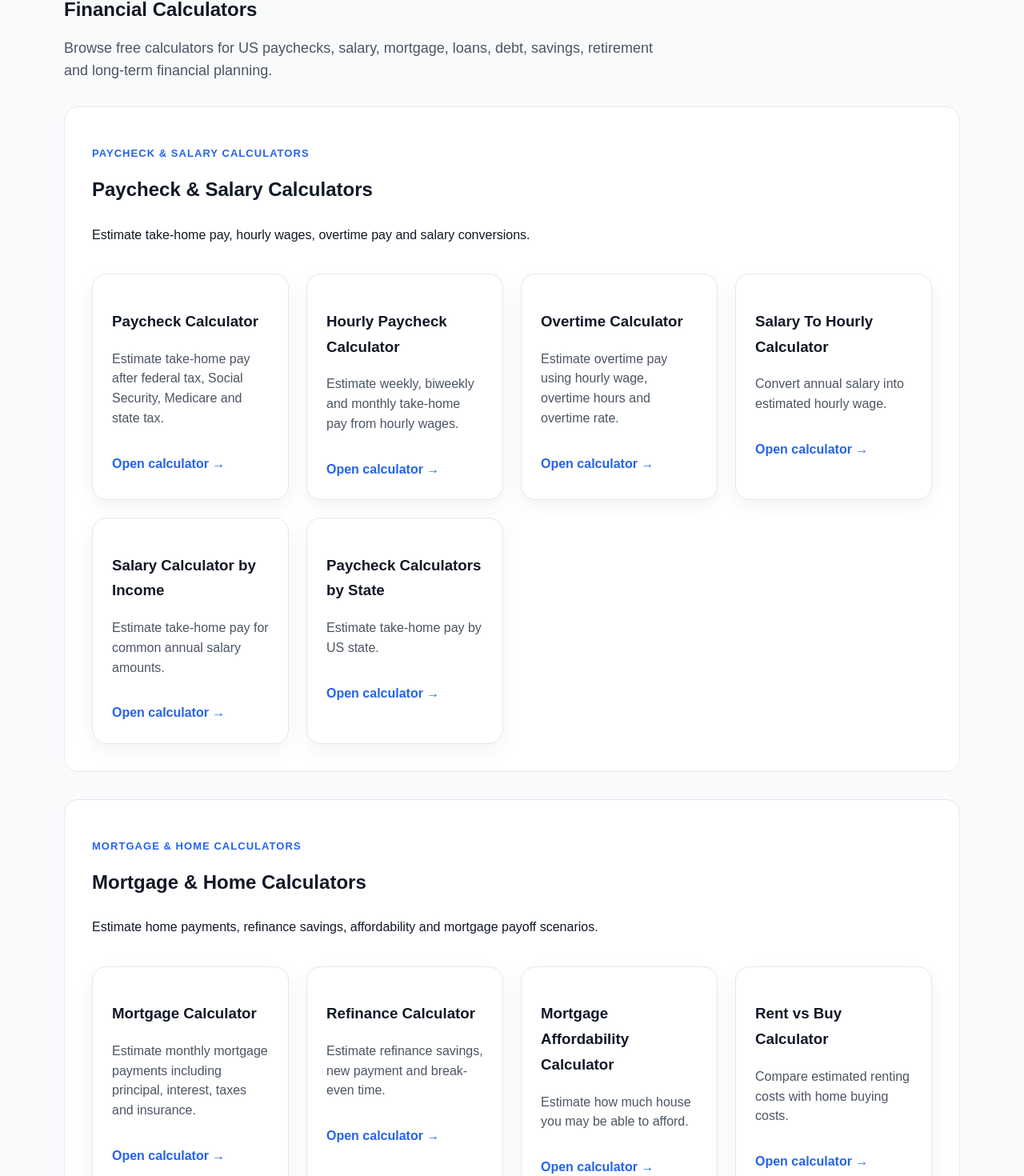
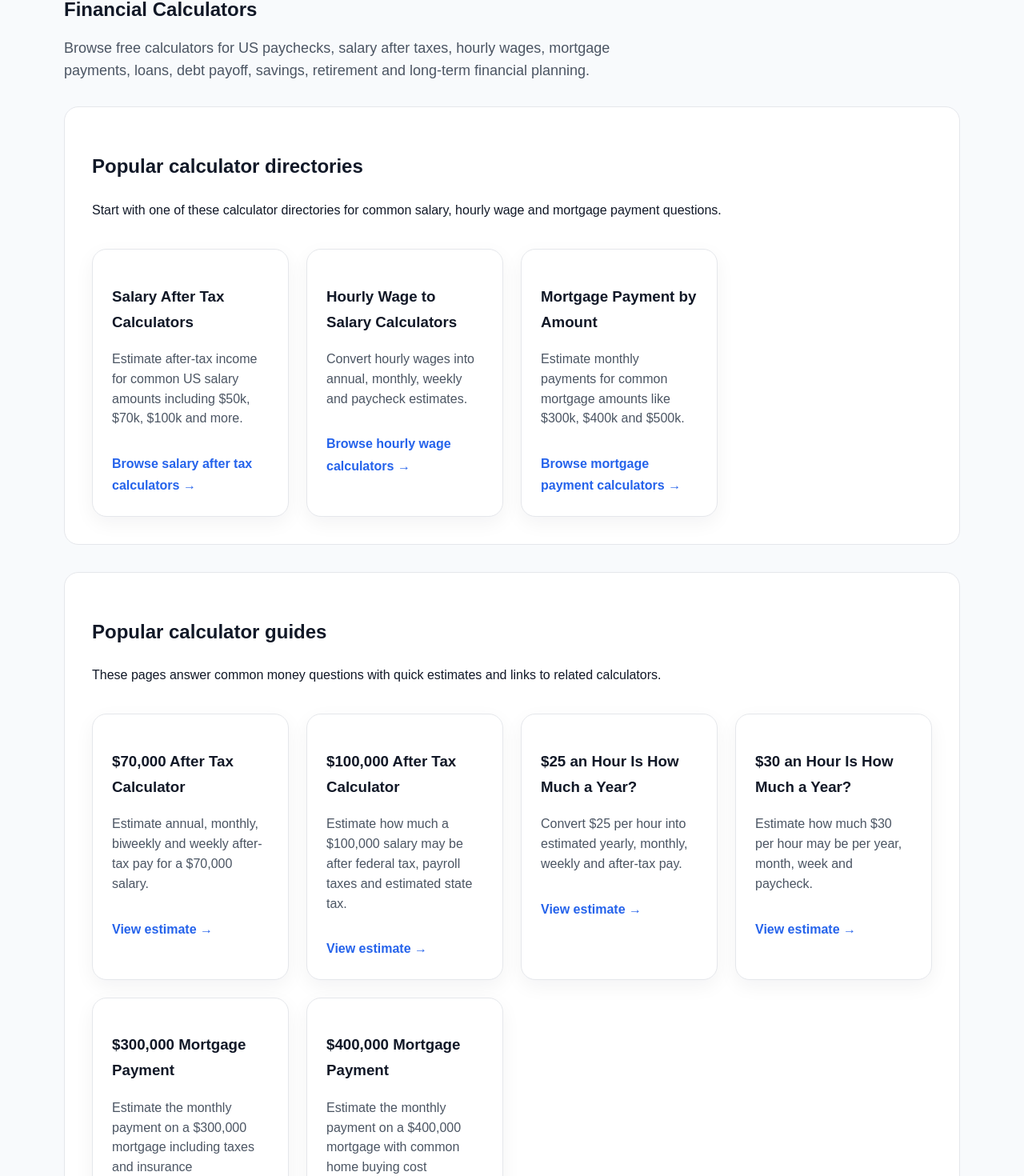
Before and after one commit to milicdejan94-ai/financecalchub, a Next.js app: page /calculators in a window 1280 px wide. Shown: the part 212-1682 px from the top of the page at 80% size. Built offline with nearby package versions, Linux system fonts and the light colour scheme.

Commit message:
Update calculators page with new SEO tool directories

```diff
--- a/app/calculators/page.tsx
+++ b/app/calculators/page.tsx
@@ -1,15 +1,34 @@
 import Breadcrumbs from '../../components/Breadcrumbs';
+
 const calculatorGroups = [
   {
     category: 'Paycheck & Salary Calculators',
     description:
-      'Estimate take-home pay, hourly wages, overtime pay and salary conversions.',
+      'Estimate take-home pay, hourly wages, overtime pay, salary after taxes and salary conversions.',
     tools: [
       {
         title: 'Paycheck Calculator',
         description:
           'Estimate take-home pay after federal tax, Social Security, Medicare and state tax.',
         href: '/calculators/paycheck',
+      },
+      {
+        title: 'Federal Tax Calculator',
+        description:
+          'Estimate US federal income tax based on income, filing status and standard deduction assumptions.',
+        href: '/calculators/federal-tax',
+      },
+      {
+        title: 'Salary After Tax Calculators',
+        description:
+          'Estimate after-tax income for common US salary amounts like $50k, $70k and $100k.',
+        href: '/salary-after-tax',
+      },
+      {
+        title: 'Hourly Wage to Salary Calculators',
+        description:
+          'Convert hourly wages like $20, $25 or $30 per hour into yearly, monthly and paycheck estimates.',
+        href: '/hourly-wage',
       },
       {
         title: 'Hourly Paycheck Calculator',
@@ -25,8 +44,7 @@ const calculatorGroups = [
       },
       {
         title: 'Salary To Hourly Calculator',
-        description:
-          'Convert annual salary into estimated hourly wage.',
+        description: 'Convert annual salary into estimated hourly wage.',
         href: '/calculators/salary-to-hourly',
       },
       {
@@ -37,8 +55,7 @@ const calculatorGroups = [
       },
       {
         title: 'Paycheck Calculators by State',
-        description:
-          'Estimate take-home pay by US state.',
+        description: 'Estimate take-home pay by US state.',
         href: '/paycheck-calculator',
       },
     ],
@@ -55,16 +72,22 @@ const calculatorGroups = [
         href: '/calculators/mortgage',
       },
       {
+        title: 'Mortgage Payment by Amount',
+        description:
+          'Estimate monthly payments for common mortgage amounts like $300k, $400k, $500k and more.',
+        href: '/mortgage-payment',
+      },
+      {
+        title: 'Mortgage Affordability Calculator',
+        description:
+          'Estimate how much house you may be able to afford based on income, debt and housing costs.',
+        href: '/calculators/mortgage-affordability',
+      },
+      {
         title: 'Refinance Calculator',
         description:
           'Estimate refinance savings, new payment and break-even time.',
         href: '/calculators/refinance',
-      },
-      {
-        title: 'Mortgage Affordability Calculator',
-        description:
-          'Estimate how much house you may be able to afford.',
-        href: '/calculators/mortgage-affordability',
       },
       {
         title: 'Rent vs Buy Calculator',
@@ -117,8 +140,7 @@ const calculatorGroups = [
       },
       {
         title: 'Debt Payoff Calculator',
-        description:
-          'Estimate how long it may take to pay off debt.',
+        description: 'Estimate how long it may take to pay off debt.',
         href: '/calculators/debt-payoff',
       },
       {
@@ -168,10 +190,49 @@ const calculatorGroups = [
   },
 ];
 
+const popularCalculatorGuides = [
+  {
+    title: '$70,000 After Tax Calculator',
+    description:
+      'Estimate annual, monthly, biweekly and weekly after-tax pay for a $70,000 salary.',
+    href: '/salary-after-tax/70000',
+  },
+  {
+    title: '$100,000 After Tax Calculator',
+    description:
+      'Estimate how much a $100,000 salary may be after federal tax, payroll taxes and estimated state tax.',
+    href: '/salary-after-tax/100000',
+  },
+  {
+    title: '$25 an Hour Is How Much a Year?',
+    description:
+      'Convert $25 per hour into estimated yearly, monthly, weekly and after-tax pay.',
+    href: '/hourly-wage/25',
+  },
+  {
+    title: '$30 an Hour Is How Much a Year?',
+    description:
+      'Estimate how much $30 per hour may be per year, month, week and paycheck.',
+    href: '/hourly-wage/30',
+  },
+  {
+    title: '$300,000 Mortgage Payment',
+    description:
+      'Estimate the monthly payment on a $300,000 mortgage including taxes and insurance assumptions.',
+    href: '/mortgage-payment/300000',
+  },
+  {
+    title: '$400,000 Mortgage Payment',
+    description:
+      'Estimate the monthly payment on a $400,000 mortgage with common home buying cost assumptions.',
+    href: '/mortgage-payment/400000',
+  },
+];
+
 export const metadata = {
   title: 'Financial Calculators | Free US Money Tools',
   description:
-    'Browse free financial calculators for paychecks, salary, mortgage, loans, debt, savings and retirement planning.',
+    'Browse free US financial calculators for paychecks, salary after taxes, hourly wages, mortgage payments, loans, debt, savings and retirement planning.',
 };
 
 export default function CalculatorsPage() {
@@ -184,19 +245,82 @@ export default function CalculatorsPage() {
             { label: 'Calculators' },
           ]}
         />
+
         <div className="section-heading">
           <p className="eyebrow">All calculators</p>
 
           <h1>Financial Calculators</h1>
 
           <p>
-            Browse free calculators for US paychecks, salary, mortgage, loans,
-            debt, savings, retirement and long-term financial planning.
+            Browse free calculators for US paychecks, salary after taxes, hourly
+            wages, mortgage payments, loans, debt payoff, savings, retirement and
+            long-term financial planning.
           </p>
         </div>
 
+        <div className="content-box">
+          <h2>Popular calculator directories</h2>
+
+          <p>
+            Start with one of these calculator directories for common salary,
+            hourly wage and mortgage payment questions.
+          </p>
+
+          <div className="grid">
+            <a className="card" href="/salary-after-tax">
+              <h3>Salary After Tax Calculators</h3>
+              <p>
+                Estimate after-tax income for common US salary amounts including
+                $50k, $70k, $100k and more.
+              </p>
+              <span>Browse salary after tax calculators →</span>
+            </a>
+
+            <a className="card" href="/hourly-wage">
+              <h3>Hourly Wage to Salary Calculators</h3>
+              <p>
+                Convert hourly wages into annual, monthly, weekly and paycheck
+                estimates.
+              </p>
+              <span>Browse hourly wage calculators →</span>
+            </a>
+
+            <a className="card" href="/mortgage-payment">
+              <h3>Mortgage Payment by Amount</h3>
+              <p>
+                Estimate monthly payments for common mortgage amounts like $300k,
+                $400k and $500k.
+              </p>
+              <span>Browse mortgage payment calculators →</span>
+            </a>
+          </div>
+        </div>
+
+        <div className="content-box" style={{ marginTop: 34 }}>
+          <h2>Popular calculator guides</h2>
+
+          <p>
+            These pages answer common money questions with quick estimates and
+            links to related calculators.
+          </p>
+
+          <div className="grid">
+            {popularCalculatorGuides.map((guide) => (
+              <a className="card" href={guide.href} key={guide.href}>
+                <h3>{guide.title}</h3>
+                <p>{guide.description}</p>
+                <span>View estimate →</span>
+              </a>
+            ))}
+          </div>
+        </div>
+
         {calculatorGroups.map((group) => (
-          <div className="content-box calculator-group" key={group.category}>
+          <div
+            className="content-box calculator-group"
+            key={group.category}
+            style={{ marginTop: 34 }}
+          >
             <p className="eyebrow">{group.category}</p>
 
             <h2>{group.category}</h2>
@@ -214,6 +338,36 @@ export default function CalculatorsPage() {
             </div>
           </div>
         ))}
+
+        <div className="content-box" style={{ marginTop: 34 }}>
+          <h2>How to use these calculators</h2>
+
+          <p>
+            FinanceCalcHub calculators are designed for quick educational
+            estimates. You can use them to compare paycheck amounts, salary after
+            tax estimates, mortgage payments, loan payments, debt payoff
+            timelines, savings growth and retirement scenarios.
+          </p>
+
+          <h3>Start with your question</h3>
+
+          <p>
+            If you want to understand income, start with paycheck, salary after
+            tax or hourly wage tools. If you are planning to buy a home, start
+            with the mortgage calculator, mortgage affordability calculator or
+            mortgage payment by amount pages. If you are managing debt, start
+            with debt payoff or credit card payoff calculators.
+          </p>
+
+          <h3>Important note</h3>
+
+          <p>
+            These calculators provide simplified educational estimates only. They
+            are not tax, legal, payroll, mortgage, financial or investment
+            advice. Actual results may vary based on your location, lender,
+            employer, tax situation, deductions, fees and other personal factors.
+          </p>
+        </div>
       </div>
     </section>
   );
```
Lines whose indentation alone changed are shown as unchanged.
